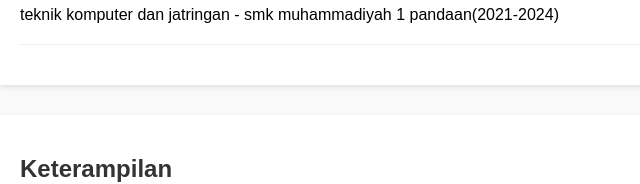
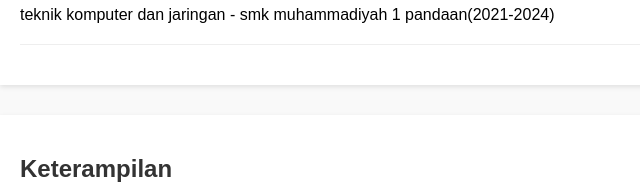
Before and after one commit to seem012/potofolio, a plain HTML site: page index.html in a window 1280 px wide. Shown: the part 1273-1457 px from the top of the page, 0-640 px from the left. Drawn offline with Linux system fonts and the light colour scheme.

Commit message:
Update index.html

```diff
--- a/index.html
+++ b/index.html
@@ -58,7 +58,7 @@
         <h3>sdn kemuning sari kidul 01-jember(2011-2017)</h3>
         <h3>mts abil-hasan asyadzily-krembung-sidoarjo</h3>
         <h3>smk muhammadiyah 1 pandaan-pasuruan(2018-2020)</h3>
-        <p>teknik komputer dan jatringan - smk muhammadiyah 1 pandaan(2021-2024)</p>
+        <p>teknik komputer dan jaringan - smk muhammadiyah 1 pandaan(2021-2024)</p>
       </div>
     </section>
 
```
